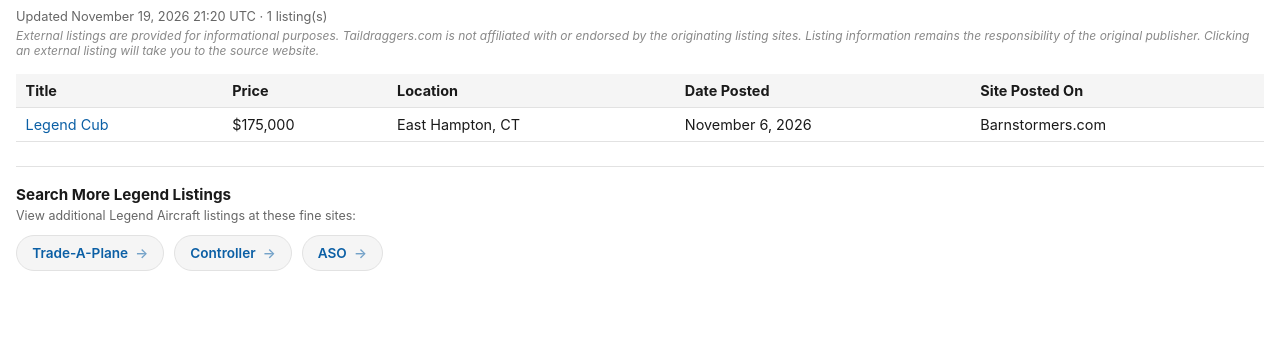
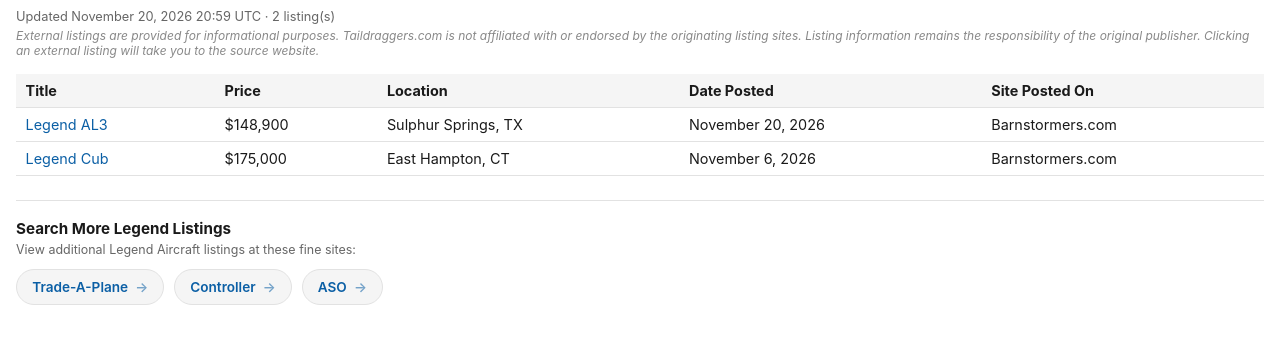
Before and after one commit to taildraggers/legend, a plain HTML site: page docs/index.html in a window 1280 px wide. Shown: the part 43-386 px from the top of the page. Drawn offline with Linux system fonts and the light colour scheme.

Commit message:
Update Legend listings (2026-11-20)

```diff
--- a/docs/index.html
+++ b/docs/index.html
@@ -76,13 +76,14 @@
 </head>
 <body>
   <h1>Other Legend Ads on the Web</h1>
-  <div class="updated">Updated November 19, 2026 21:20 UTC &middot; 1 listing(s)</div>
+  <div class="updated">Updated November 20, 2026 20:59 UTC &middot; 2 listing(s)</div>
   <div class="disclaimer">External listings are provided for informational purposes. Taildraggers.com is not affiliated with or endorsed by the originating listing sites. Listing information remains the responsibility of the original publisher. Clicking an external listing will take you to the source website.</div>
   <table>
     <thead>
       <tr><th>Title</th><th>Price</th><th>Location</th><th>Date Posted</th><th>Site Posted On</th></tr>
     </thead>
     <tbody>
+        <tr><td><a href="https://www.barnstormers.com/classified-2084850-AMERICAN-LEGEND-AL3-FOR-SALE.html" target="_blank" rel="noopener noreferrer">Legend AL3</a></td><td>$148,900</td><td>Sulphur Springs, TX</td><td>November 20, 2026</td><td>Barnstormers.com</td></tr>
         <tr><td><a href="https://www.barnstormers.com/classified-2077458-Legend-cub.html" target="_blank" rel="noopener noreferrer">Legend Cub</a></td><td>$175,000</td><td>East Hampton, CT</td><td>November 6, 2026</td><td>Barnstormers.com</td></tr>
     </tbody>
   </table>
```
